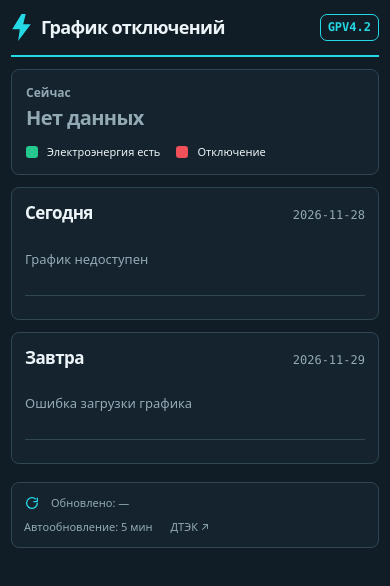
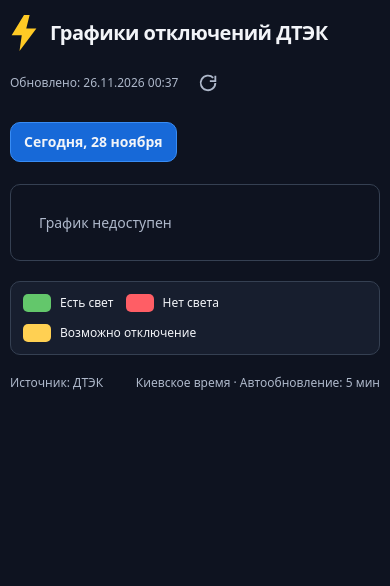
Before and after one commit to KorobeynikovAndrey/dtek-shutdowns, a plain HTML site: page index.html in a window 390 px wide. Drawn offline with Linux system fonts and the light colour scheme.

Commit message:
Display all outage groups in daily schedule tabs

```diff
--- a/index.html
+++ b/index.html
@@ -3,91 +3,61 @@
 <head>
 <meta charset="utf-8">
 <meta name="viewport" content="width=device-width, initial-scale=1">
-<meta name="theme-color" content="#101c25">
-<meta name="description" content="График отключений ДТЭК GPV4.2">
-<title>График отключений · GPV4.2</title>
+<meta name="theme-color" content="#101523">
+<title>Графики отключений ДТЭК</title>
 <style>
-:root{color-scheme:dark;--bg:#101d26;--panel:#14232e;--border:#304753;--text:#ecf4f7;--muted:#93aab5;--cyan:#24d8e6;--green:#23c98e;--red:#f05158}
+:root{color-scheme:dark;--bg:#0e1320;--panel:#171e2e;--border:#354052;--text:#f2f4f8;--muted:#aeb8ca;--green:#63c76b;--red:#ff5e65;--yellow:#ffd052;--unknown:#465062;--group-width:108px;--header-height:52px;--row-height:34px}
 *{box-sizing:border-box}
-body{margin:0;min-height:100vh;background:var(--bg);color:var(--text);font:14px/1.45 system-ui,-apple-system,"Segoe UI",sans-serif}
+body{margin:0;min-height:100vh;background:var(--bg);color:var(--text);font:14px/1.4 system-ui,-apple-system,"Segoe UI",sans-serif}
+.container{width:calc(100% - 36px);margin:auto}
+.topbar{display:flex;align-items:center;justify-content:space-between;gap:16px;padding:22px 0}
+.brand{display:flex;align-items:center;gap:12px}
+.brand svg{width:28px;height:36px;color:#ffca25;flex:none}
+h1{font-size:clamp(20px,2.3vw,30px);margin:0;letter-spacing:-.025em}
+.update{display:flex;align-items:center;gap:14px;color:var(--muted);white-space:nowrap}
+button{font:inherit;color:inherit;cursor:pointer}
+.refresh{display:grid;place-items:center;background:none;border:0;padding:5px}
+.refresh svg{width:22px;height:22px}
+.tabs{display:flex;gap:10px;margin:8px 0 22px}
+.tab{padding:11px 22px;border:1px solid var(--border);border-radius:10px;background:#20283b;font-size:16px}
+.tab.active{background:#1769d8;border-color:#388cf4;font-weight:650}
+[hidden]{display:none!important}
+.timeline-viewport{overflow-x:auto;scrollbar-width:thin;scrollbar-color:#52617a transparent}
+.timeline{display:grid;grid-template-columns:var(--group-width) minmax(0,1fr);min-width:1030px;border:1px solid var(--border);border-radius:12px;overflow:hidden;background:#121827}
+.labels,.timeline-shell{min-width:0}
+.labels{border-right:1px solid var(--border);background:#171e2e}
+.label{height:var(--row-height);display:flex;align-items:center;justify-content:center;font-weight:650;border-bottom:1px solid var(--border);white-space:nowrap}
+.label:last-child{border-bottom:0}
+.label.selected{background:#25483e;color:#e5fff0}
+.label.header{height:var(--header-height);font-weight:700}
+.timeline-shell{position:relative}
+.hour-axis,.timeline-strip{display:grid;grid-template-columns:repeat(24,minmax(0,1fr))}
+.hour-axis{height:var(--header-height);border-bottom:1px solid var(--border);background:#171e2e}
+.hour-label{display:flex;align-items:center;justify-content:center;border-right:1px solid var(--border);font-size:13px;font-variant-numeric:tabular-nums;font-weight:650}
+.hour-label:last-child,.hour-cell:last-child{border-right:0}
+.timeline-strip{height:var(--row-height);border-bottom:1px solid var(--border)}
+.timeline-strip:last-of-type{border-bottom:0}
+.hour-cell{display:flex;align-items:center;min-width:0;padding:0 4px;border-right:1px solid var(--border)}
+.hour-bar{display:flex;width:100%;height:18px;overflow:hidden;border-radius:5px;background:var(--unknown)}
+.slot{width:50%;min-width:0}
+.slot.on,.legend-color.on{background:var(--green)}
+.slot.off,.legend-color.off{background:var(--red)}
+.slot.maybe,.legend-color.maybe{background:var(--yellow)}
+.slot.unknown{background:var(--unknown)}
+.hour-bar.same .slot:first-child{border-right:1px solid #0003}
+.now-marker{position:absolute;z-index:3;top:var(--header-height);bottom:0;width:2px;background:#fff;transform:translateX(-50%);pointer-events:none;box-shadow:0 0 3px #0008}
+.now-marker::before{content:"";position:absolute;top:-6px;left:-4px;border-left:5px solid transparent;border-right:5px solid transparent;border-top:6px solid #fff}
+.now-time{position:absolute;bottom:calc(100% + 7px);left:0;transform:translateX(-50%);background:#f1f4f8;color:#101523;border-radius:5px;padding:2px 5px;font-size:11px;font-weight:700;white-space:nowrap}
+.now-marker.start .now-time{transform:none}
+.now-marker.end .now-time{transform:translateX(-100%)}
+.legend{display:flex;align-items:center;gap:24px;flex-wrap:wrap;margin-top:20px;padding:15px 18px;background:var(--panel);border:1px solid var(--border);border-radius:10px}
+.legend-item{display:flex;align-items:center;gap:9px}
+.legend-color{width:28px;height:18px;border-radius:5px;display:inline-block}
+.empty{padding:28px;color:var(--muted);border:1px solid var(--border);border-radius:10px}
+.footer{display:flex;justify-content:space-between;gap:12px;margin:20px 0;color:var(--muted);font-size:12px}
 a{color:inherit;text-decoration:none}
-a:hover{color:var(--cyan)}
-.container{width:min(1380px,calc(100% - 40px));margin:0 auto}
-.topbar{display:flex;align-items:center;justify-content:space-between;gap:18px;padding:21px 0 19px;border-bottom:2px solid var(--cyan)}
-.brand{display:flex;align-items:center;gap:14px}
-.brand svg{width:28px;height:35px;color:var(--cyan);flex:none}
-h1{font-size:clamp(19px,2.1vw,26px);font-weight:700;letter-spacing:-.035em;margin:0}
-.group{padding:4px 11px;border:1px solid var(--cyan);border-radius:7px;color:var(--cyan);font:700 16px/1.35 ui-monospace,SFMono-Regular,Consolas,monospace;white-space:nowrap}
-main{padding:21px 0 24px}
-.status-card,.day-card,.footer{background:var(--panel);border:1px solid var(--border);border-radius:8px}
-.status-card{display:flex;align-items:center;justify-content:space-between;gap:22px;min-height:88px;padding:14px 24px;margin-bottom:18px}
-.status-caption{font-size:12px;font-weight:600;color:var(--muted)}
-.status-name{margin-top:2px;font-size:23px;font-weight:650;letter-spacing:-.03em;color:var(--green)}
-.status-card.off .status-name{color:var(--red)}
-.status-card.unknown .status-name{color:var(--muted)}
-.legend{display:flex;align-items:center;gap:27px;flex-wrap:wrap;font-size:13px}
-.legend-item{display:flex;align-items:center;gap:9px;white-space:nowrap}
-.legend-color{display:inline-block;flex:none;width:19px;height:19px;border-radius:5px;background:var(--green)}
-.legend-color.off{background:var(--red)}
-.day-stack{display:grid;gap:18px}
-.day-card{display:grid;grid-template-columns:138px minmax(0,1fr) 177px;align-items:center;gap:22px;min-height:154px;padding:22px 24px}
-.day-title{align-self:center}
-.day-id{font-size:22px;font-weight:650;letter-spacing:-.035em}
-.day-date{font:13px ui-monospace,SFMono-Regular,Consolas,monospace;color:var(--muted);margin-top:2px}
-.timeline-viewport{min-width:0;overflow-x:auto;scrollbar-width:thin;scrollbar-color:#55717e transparent;padding-bottom:13px}
-.timeline{min-width:550px}
-.hour-axis{display:grid;grid-template-columns:repeat(24,minmax(0,1fr));margin-bottom:10px}
-.hour-label{font:11px ui-monospace,SFMono-Regular,Consolas,monospace;color:#a1b3be;text-align:center}
-.timeline-shell{position:relative;margin:0 1px 13px}
-.timeline-strip{height:43px;display:grid;grid-template-columns:repeat(48,minmax(0,1fr));overflow:hidden;border-radius:8px;background:#46505a}
-.slot{position:relative;min-width:0}
-.slot.on{background:var(--green)}
-.slot.off{background:var(--red)}
-.slot:nth-child(even):not(:last-child)::after{content:"";position:absolute;right:0;top:0;bottom:0;width:1px;background:rgba(20,33,41,.19)}
-.now-marker{position:absolute;z-index:2;top:-5px;bottom:-12px;width:2px;background:#fff;box-shadow:0 0 0 1px rgba(13,28,38,.24);pointer-events:none}
-.now-marker::after{content:"";position:absolute;bottom:-7px;left:-7px;border-left:8px solid transparent;border-right:8px solid transparent;border-bottom:10px solid #fff}
-.periods{align-self:stretch;display:flex;flex-direction:column;justify-content:center;gap:9px;padding-left:18px;border-left:1px solid var(--border);min-height:102px}
-.period{display:flex;align-items:center;gap:12px;font:12px ui-monospace,SFMono-Regular,Consolas,monospace;color:var(--text);white-space:nowrap}
-.period::before{content:"";width:4px;height:17px;background:var(--red);border-radius:2px;flex:none}
-.period.none{color:var(--green)}
-.period.none::before{background:var(--green)}
-.empty{grid-column:2/4;padding:16px 0;color:var(--muted);font-size:13px}
-.footer{display:flex;align-items:center;justify-content:space-between;gap:12px;padding:13px 18px;margin-bottom:20px;font-size:12px;color:var(--muted)}
-.footer-left{display:flex;align-items:center;gap:11px}
-.footer-icon{width:16px;height:16px;flex:none;color:var(--cyan)}
-.footer-right{display:flex;align-items:center;gap:18px}
-@media(max-width:1080px){
- .day-card{grid-template-columns:105px minmax(0,1fr);gap:13px;padding:17px}
- .day-id{font-size:18px}
- .periods{grid-column:2;flex-direction:row;flex-wrap:wrap;gap:8px 18px;justify-content:flex-start;min-height:0;padding:8px 0 0;border-left:0;border-top:1px solid var(--border)}
- .period{font-size:11px;gap:7px}
- .period::before{height:13px}
- .empty{grid-column:2}
-}
-@media(max-width:650px){
- .container{width:calc(100% - 22px)}
- .topbar{padding:14px 0;gap:9px}
- .brand{gap:9px}
- .brand svg{width:21px;height:27px}
- h1{font-size:18px}
- .group{font-size:12px;padding:4px 7px}
- main{padding:12px 0 18px}
- .status-card{align-items:flex-start;flex-direction:column;gap:12px;padding:14px;margin-bottom:12px}
- .status-name{font-size:20px}
- .legend{gap:16px;font-size:11px}
- .legend-color{width:12px;height:12px;border-radius:3px}
- .day-stack{gap:12px}
- .day-card{display:block;min-height:0;padding:13px}
- .day-title{display:flex;align-items:baseline;justify-content:space-between;gap:8px;margin-bottom:12px}
- .day-id{font-size:17px}
- .day-date{font-size:12px}
- .timeline-viewport{padding-bottom:14px}
- .hour-label{font-size:10px}
- .timeline-strip{height:36px}
- .periods{display:flex;gap:8px 16px;padding-top:10px}
- .empty{padding:12px 0}
- .footer{padding:12px;margin-bottom:10px;align-items:flex-start;flex-direction:column;gap:8px;font-size:11px}
-}
+a:hover{color:var(--text)}
+@media(max-width:650px){.container{width:calc(100% - 20px)}.topbar{align-items:flex-start;flex-wrap:wrap;padding:15px 0}.update{font-size:12px}.tab{font-size:14px;padding:9px 13px}.legend{gap:12px;padding:12px;font-size:12px}.footer{flex-wrap:wrap}}
 </style>
 </head>
 <body>
@@ -95,42 +65,37 @@ main{padding:21px 0 24px}
 <header class="topbar">
     <div class="brand">
         <svg aria-hidden="true" viewBox="0 0 24 32" fill="currentColor"><path d="M12 0 1 18h9L8 32l15-20h-9L17 0z"/></svg>
-        <h1>График отключений</h1>
+        <h1>Графики отключений ДТЭК</h1>
     </div>
-    <span class="group">GPV4.2</span>
+    <div class="update"><span id="last-update">Обновлено: —</span><button class="refresh" id="refresh" title="Обновить" aria-label="Обновить"><svg viewBox="0 0 24 24" fill="none" stroke="currentColor" stroke-width="2"><path d="M20 12a8 8 0 1 1-2.3-5.7M20 4v6h-6"/></svg></button></div>
 </header>
 <main>
-    <section class="status-card unknown" id="status-card" aria-live="polite">
-        <div><div class="status-caption">Сейчас</div><div class="status-name" id="current-status">Загрузка…</div></div>
-        <div class="legend"><span class="legend-item"><i class="legend-color"></i> Электроэнергия есть</span><span class="legend-item"><i class="legend-color off"></i> Отключение</span></div>
-    </section>
-    <section class="day-stack" aria-label="Графики отключений">
-        <article class="day-card" id="today-card" aria-labelledby="today-label">
-            <div class="day-title"><div class="day-id" id="today-label">Сегодня</div><div class="day-date" id="today-date"></div></div>
-            <div class="timeline-viewport" id="today-content"><div class="empty">Загрузка…</div></div>
-            <div class="periods" id="today-periods"></div>
-        </article>
-        <article class="day-card tomorrow" id="tomorrow-card" aria-labelledby="tomorrow-label">
-            <div class="day-title"><div class="day-id" id="tomorrow-label">Завтра</div><div class="day-date" id="tomorrow-date"></div></div>
-            <div class="timeline-viewport" id="tomorrow-content"><div class="empty">Загрузка…</div></div>
-            <div class="periods" id="tomorrow-periods"></div>
-        </article>
-    </section>
+    <nav class="tabs" aria-label="День">
+        <button class="tab active" id="today-tab">Сегодня</button>
+        <button class="tab" id="tomorrow-tab" hidden>Завтра</button>
+    </nav>
+    <div class="timeline-viewport" id="schedule"><div class="empty">Загрузка…</div></div>
+    <div class="legend">
+        <span class="legend-item"><i class="legend-color on"></i>Есть свет</span>
+        <span class="legend-item"><i class="legend-color off"></i>Нет света</span>
+        <span class="legend-item"><i class="legend-color maybe"></i>Возможно отключение</span>
+    </div>
 </main>
-<footer class="footer">
-    <div class="footer-left"><svg class="footer-icon" aria-hidden="true" viewBox="0 0 24 24" fill="none" stroke="currentColor" stroke-width="2"><path d="M20 12a8 8 0 1 1-2.3-5.7M20 4v6h-6"/></svg><span id="last-update">Обновлено: —</span></div>
-    <div class="footer-right"><span>Автообновление: 5 мин</span><a href="https://www.dtek-dnem.com.ua/ua/shutdowns" target="_blank" rel="noopener noreferrer">ДТЭК ↗</a></div>
-</footer>
+<footer class="footer"><a href="https://www.dtek-dnem.com.ua/ua/shutdowns" target="_blank" rel="noopener noreferrer">Источник: ДТЭК</a><span>Киевское время · Автообновление: 5 мин</span></footer>
 </div>
 <script>
 const timeZone = 'Europe/Kyiv';
-const group = 'GPV4.2';
+const group = 'GPV8.1';
 const dateFormatter = new Intl.DateTimeFormat('en-GB', {timeZone, year:'numeric', month:'2-digit', day:'2-digit'});
+const tabFormatter = new Intl.DateTimeFormat('ru-RU', {timeZone,day:'numeric',month:'long'});
+const types = {yes:['on','on'],no:['off','off'],first:['off','on'],second:['on','off'],maybe:['maybe','maybe'],mfirst:['maybe','on'],msecond:['on','maybe']};
 let schedules = {};
+let activeDay = 'today';
+let todayKey = '';
 
 function dateKey(date) {
     const parts = Object.fromEntries(dateFormatter.formatToParts(date).map(p => [p.type,p.value]));
-    return `${parts.year}-${parts.month}-${parts.day}`;
+    return parts.year+'-'+parts.month+'-'+parts.day;
 }
 
 function nextDay(key) {
@@ -143,108 +108,94 @@ function minutesNow() {
     return Number(parts.hour)*60+Number(parts.minute);
 }
 
+function clockTime(min) {
+    return String(Math.floor(min/60)).padStart(2,'0')+':'+String(min%60).padStart(2,'0');
+}
+
 function slotsOf(json, key) {
-    if (!json || json.group!==group || !json.data) return null;
+    if (!json || !json.data) return null;
     const entry = Object.entries(json.data).find(([stamp]) => dateKey(new Date(Number(stamp)*1000))===key);
     if (!entry) return null;
-    const hours = entry[1];
-    const types = {yes:[true,true], no:[false,false], first:[false,true], second:[true,false]};
-    const slots=[];
-    for(let i=1;i<=24;i++) {
-        if (!Object.hasOwn(types,hours[i])) return null;
-        slots.push(...types[hours[i]]);
-    }
-    return slots;
+    const groups = entry[1];
+    if (!groups || typeof groups!=='object') return null;
+    const result = Object.entries(groups).filter(([,hours])=>hours && typeof hours==='object' && Object.hasOwn(hours,'1')).sort(([a],[b])=>a.localeCompare(b,undefined,{numeric:true})).map(([name,hours])=>({
+        name, slots:Array.from({length:24},(_,i)=>Object.hasOwn(types,hours[i+1])?types[hours[i+1]]:['unknown','unknown'])
+    }));
+    return result.length?result:null;
 }
 
-function clockTime(slot) {
-    const min = slot*30;
-    return `${String(Math.floor(min/60)).padStart(2,'0')}:${String(min%60).padStart(2,'0')}`;
+function escapeHtml(value) {
+    return String(value).replace(/[&<>"']/g,c=>({'&':'&amp;','<':'&lt;','>':'&gt;','"':'&quot;',"'":'&#39;'})[c]);
 }
 
-function offPeriods(slots) {
-    const periods=[];
-    for(let i=0;i<48;) {
-        if(slots[i]){i++;continue;}
-        const start=i;
-        while(i<48&&!slots[i])i++;
-        periods.push({start,end:i});
-    }
-    return periods;
-}
-
-function renderTimeline(slots, today) {
-    const strip = slots.map(v=>`<div class="slot ${v?'on':'off'}"></div>`).join('');
-    const axis = Array.from({length:24},(_,i)=>`<span class="hour-label">${String(i).padStart(2,'0')}</span>`).join('');
-    const marker = today?`<div class="now-marker" id="now-marker" style="left:${minutesNow()/1440*100}%" aria-hidden="true"></div>`:'';
-    return `<div class="timeline"><div class="hour-axis">${axis}</div><div class="timeline-shell"><div class="timeline-strip">${strip}</div>${marker}</div></div>`;
-}
-
-function renderPeriods(slots) {
-    const periods=offPeriods(slots);
-    return periods.length?periods.map(p=>`<div class="period">${clockTime(p.start)} – ${clockTime(p.end)}</div>`).join(''):'<div class="period none">Отключений нет</div>';
+function renderTimeline(rows, today) {
+    const labels = '<div class="label header">Группа</div>'+rows.map(row=>'<div class="label'+(row.name===group?' selected':'')+'">'+escapeHtml(row.name)+'</div>').join('');
+    const axis = Array.from({length:24},(_,i)=>'<span class="hour-label">'+String(i).padStart(2,'0')+'</span>').join('');
+    const strips = rows.map(row=>'<div class="timeline-strip">'+row.slots.map(([a,b],i)=>{
+        const names={on:'Есть свет',off:'Нет света',maybe:'Возможно отключение',unknown:'Нет данных'};
+        const title=clockTime(i*60)+'–'+clockTime(i*60+30)+': '+names[a]+'; '+clockTime(i*60+30)+'–'+clockTime((i+1)*60)+': '+names[b];
+        return '<div class="hour-cell" title="'+title+'"><div class="hour-bar'+(a===b?' same':'')+'"><div class="slot '+a+'"></div><div class="slot '+b+'"></div></div></div>';
+    }).join('')+'</div>').join('');
+    const marker = today?'<div class="now-marker" id="now-marker" aria-hidden="true"><span class="now-time" id="now-time"></span></div>':'';
+    return '<div class="timeline"><div class="labels">'+labels+'</div><div class="timeline-shell"><div class="hour-axis">'+axis+'</div>'+strips+marker+'</div></div>';
 }
 
 async function fetchSchedule(file) {
-    const response=await fetch(`${file}?v=${Date.now()}`, {cache:'no-store'});
+    const response=await fetch(file+'?v='+Date.now(), {cache:'no-store'});
     if(response.status===404) return null;
-    if(!response.ok) throw new Error(`HTTP ${response.status}`);
+    if(!response.ok) throw new Error('HTTP '+response.status);
     return response.json();
 }
 
-function updateStatus(todaySlots, todayKey) {
-    const card=document.getElementById('status-card');
-    const title=document.getElementById('current-status');
-    const now=new Date();
+function updateStatus() {
+    const marker=document.getElementById('now-marker');
+    if(!marker) return;
+    if(dateKey(new Date())!==todayKey){marker.hidden=true;return;}
     const minutes=minutesNow();
-    const marker=document.getElementById('now-marker');
-    if(marker) marker.style.left=`${minutes/1440*100}%`;
-    if(!todaySlots || dateKey(now)!==todayKey){
-        card.classList.remove('off');card.classList.add('unknown');title.textContent='Нет данных';return;
-    }
-    const isOn=todaySlots[Math.min(47,Math.floor(minutes/30))];
-    card.classList.remove('unknown');card.classList.toggle('off',!isOn);
-    title.textContent=isOn?'Электроэнергия есть':'Отключение';
+    marker.hidden=false;
+    marker.style.left=(minutes/1440*100)+'%';
+    marker.classList.toggle('start',minutes<35);
+    marker.classList.toggle('end',minutes>1405);
+    document.getElementById('now-time').textContent=clockTime(minutes);
+}
+
+function renderDay() {
+    const item=schedules[activeDay];
+    document.getElementById('today-tab').classList.toggle('active',activeDay==='today');
+    document.getElementById('tomorrow-tab').classList.toggle('active',activeDay==='tomorrow');
+    document.getElementById('last-update').textContent='Обновлено: '+(item?.update||'—');
+    document.getElementById('schedule').innerHTML=item?.rows?renderTimeline(item.rows,activeDay==='today'):'<div class="empty">'+(item?.error?'Ошибка загрузки графика':'График недоступен')+'</div>';
+    updateStatus();
 }
 
 async function loadSchedules() {
     const today=dateKey(new Date());
     const tomorrow=nextDay(today);
-    document.getElementById('today-date').textContent=today;
-    document.getElementById('tomorrow-date').textContent=tomorrow;
-    const items=[['today','today.json',today],['tomorrow','tomorrow.json',tomorrow]];
-    const updates={};
-    await Promise.all(items.map(async ([name,file,key])=>{
-        const content=document.getElementById(`${name}-content`);
-        const periods=document.getElementById(`${name}-periods`);
+    if(todayKey && todayKey!==today) activeDay='today';
+    todayKey=today;
+    document.getElementById('today-tab').textContent='Сегодня, '+tabFormatter.format(new Date(today+'T12:00:00Z'));
+    document.getElementById('tomorrow-tab').textContent='Завтра, '+tabFormatter.format(new Date(tomorrow+'T12:00:00Z'));
+    await Promise.all([['today',today],['tomorrow',tomorrow]].map(async ([name,key])=>{
         try {
-            const json=await fetchSchedule(file);
-            const slots=slotsOf(json,key);
-            schedules[name]=slots;
-            if(slots){
-                content.innerHTML=renderTimeline(slots,name==='today');
-                periods.innerHTML=renderPeriods(slots);
-                updates[name]=json.update;
-            } else {
-                content.innerHTML=`<div class="empty">${name==='today'?'График недоступен':'График ещё не опубликован'}</div>`;
-                periods.innerHTML='';
-            }
-        }catch(err){
-            schedules[name]=null;
-            content.innerHTML='<div class="empty">Ошибка загрузки графика</div>';
-            periods.innerHTML='';
-            console.error(file,err);
+            const json=await fetchSchedule(name+'.json');
+            schedules[name]={rows:slotsOf(json,key),update:json?.update};
+        } catch(err) {
+            schedules[name]={rows:null,error:true};
+            console.error(name,err);
         }
     }));
-    document.getElementById('last-update').textContent=`Обновлено: ${updates.today||updates.tomorrow||'—'}`;
-    updateStatus(schedules.today,today);
+    document.getElementById('tomorrow-tab').hidden=!schedules.tomorrow.rows;
+    if(activeDay==='tomorrow'&&!schedules.tomorrow.rows) activeDay='today';
+    renderDay();
 }
 
+document.getElementById('today-tab').onclick=()=>{activeDay='today';renderDay();};
+document.getElementById('tomorrow-tab').onclick=()=>{activeDay='tomorrow';renderDay();};
+document.getElementById('refresh').onclick=loadSchedules;
 loadSchedules();
 setInterval(()=>{
-    const today=dateKey(new Date());
-    if(document.getElementById('today-date').textContent!==today) loadSchedules();
-    else updateStatus(schedules.today,today);
+    if(todayKey!==dateKey(new Date())) loadSchedules();
+    else updateStatus();
 },30*1000);
 setInterval(loadSchedules,5*60*1000);
 </script>
```
